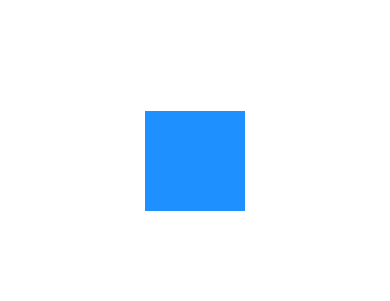
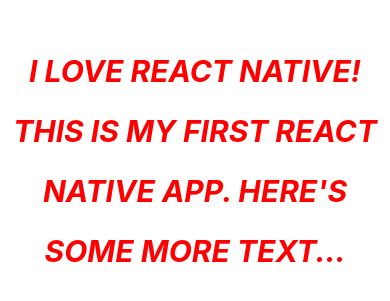
Before and after one commit to soumya-99/DoneWithIt-React-Native, a React Native app: screen / in a window 390 px wide. Shown: the part 261-562 px from the top of the page. Built offline with nearby package versions, Linux system fonts and the light colour scheme.

Commit message:
text and styling

```diff
--- a/App.js
+++ b/App.js
@@ -6,15 +6,23 @@
 
 export default function App() {
   return (
-    <View style={{ flex: 1, justifyContent: "center", alignItems: "center" }}>
-      <View
-        style={{
-          height: 100,
-          width: 100,
-          backgroundColor: "dodgerblue",
-          elevation: 20
-        }}
-      ></View>
+    <View
+      style={{
+        flex: 1,
+        justifyContent: "center",
+        alignItems: "center",
+      }}
+    >
+      <Text style={{
+        fontSize: 30,
+        // fontFamily: "Roboto"
+        fontStyle: "italic",
+        fontWeight: "bold",
+        color: "red",
+        textTransform: "uppercase",
+        textAlign: "center",
+        lineHeight: 60
+      }}>I Love React Native! This is my first React Native App. Here's some more Text...</Text>
     </View>
   );
 }
```
